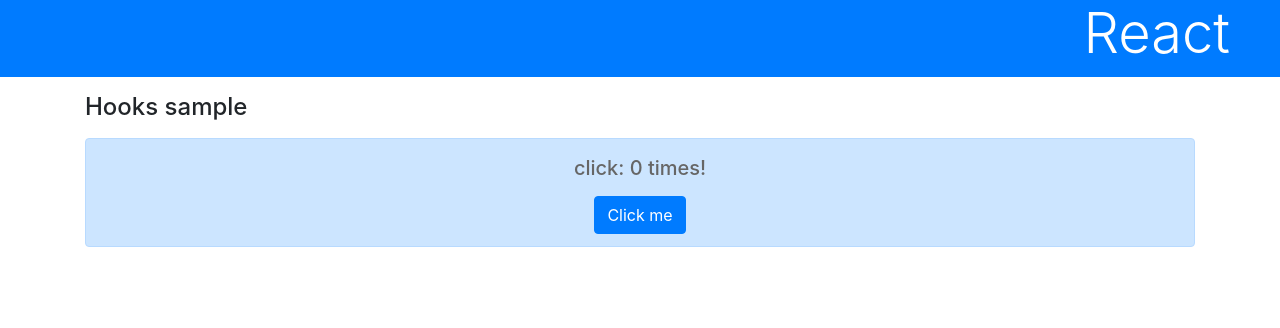
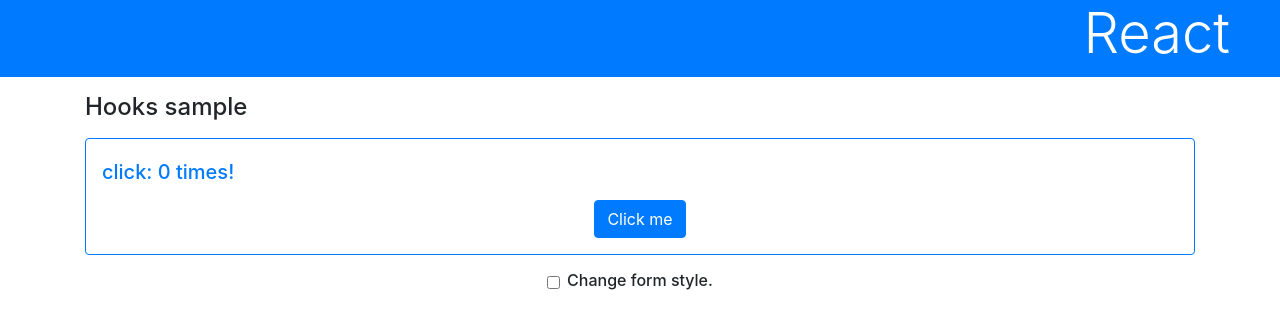
Before and after one commit to Haya372/react-started, a React (Create React App) app: page / in a window 1280 px wide. Shown: the top 328 px of the page. Built offline with nearby package versions, Linux system fonts and the light colour scheme.

Commit message:
ステートは複数作れる

```diff
--- a/src/App.js
+++ b/src/App.js
@@ -3,17 +3,34 @@
 
 function App() {
   const [count, setCount] = useState(0);
+  const [flag, setFlag] = useState(false);
   const onClickFunc = () => {
     setCount(count + 1);
+  }
+  const changeFlag = (e) => {
+    setFlag(e.target.checked);
   }
   return (
     <div>
       <h1 className="bg-primary text-white display-4">React</h1>
       <div className="container">
         <h4 className="my-3">Hooks sample</h4>
+        {flag?
         <div className="alert alert-primary text-center">
           <p className="h5 mb-3">click: {count} times!</p>
           <div><button className="btn btn-primary" onClick={onClickFunc}>Click me</button></div>
+        </div>
+        :
+        <div className="card p-3 border-primary text-center">
+          <p className="h5 mb-3 text-left text-primary">click: {count} times!</p>
+          <div><button className="btn btn-primary" onClick={onClickFunc}>Click me</button></div>
+        </div>
+        }
+        <div className="form-group h6 text-center pt-3">
+          <input type="checkbox" className="form-check-input" id="check1" onChange={changeFlag}/>
+          <label className="form-check-label" htmlFor="check1">
+            Change form style.
+          </label>
         </div>
       </div>
     </div>
```
